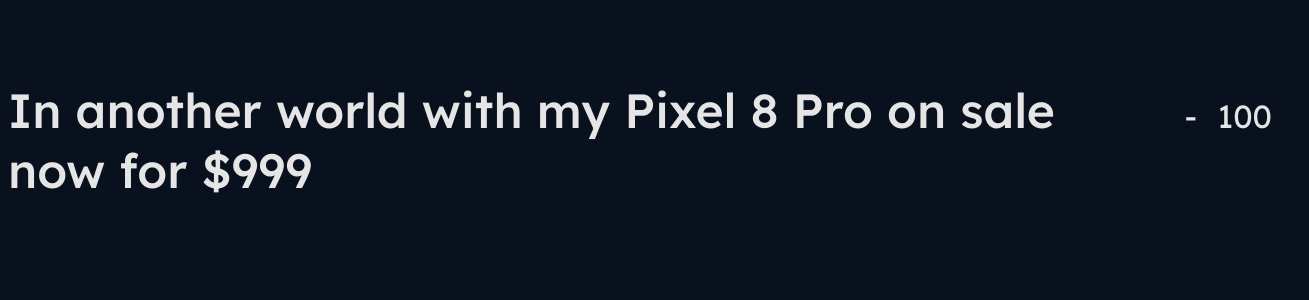
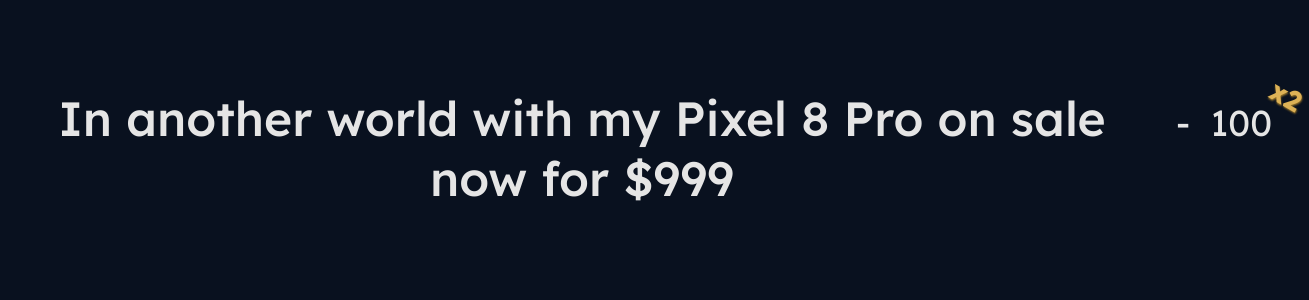
Before and after one commit to b-low/jeopardy, a SvelteKit app in the folder jeopardy/: page /0 in a window 1280 px wide. Shown: the top 300 px of the page, 1309 px wide, since content can reach past the window. Built offline with nearby package versions, Linux system fonts and the light colour scheme.

Commit message:
Finished styling video page

```diff
--- a/jeopardy/src/lib/data.ts
+++ b/jeopardy/src/lib/data.ts
@@ -35,6 +35,24 @@
     default:
       return '';
   }
+  // switch (category) {
+  //   case Category.I:
+  //     return 'Category 1';
+  //   case Category.NO:
+  //     return 'Category 2';
+  //   case Category.RI:
+  //     return 'Category 3';
+  //   case Category.MI:
+  //     return 'Category 4';
+  //   case Category.NA:
+  //     return 'Category 5';
+  //   case Category.SE:
+  //     return 'Category 6';
+  //   case 'EXAMPLE':
+  //     return 'Bingo free space';
+  //   default:
+  //     return '';
+  // }
 }
 
 interface AnswerDefinition {
@@ -106,13 +124,13 @@
       filename: 'villainess.mp4'
     },
     {
-      series: 'Is It Wrong to Try to Pick Up Girls in a Dungeon? IV Part 2',
-      filename: 'dungeon.mp4'
-    },
-    {
       series: 'My Love Story with Yamada-kun at Lv999',
       filename: 'yamada_ed.mp4',
       ed: true
+    },
+    {
+      series: 'Is It Wrong to Try to Pick Up Girls in a Dungeon? IV Part 2',
+      filename: 'dungeon.mp4'
     },
     {
       series: 'Princess Connect! Re:Dive Season 2',
@@ -126,16 +144,16 @@
       ed: true
     },
     {
-      series: 'Is the Order a Rabbit?',
-      filename: 'rabbit.mp4'
-    },
-    {
       series: "Girls' Last Tour",
       filename: 'tour_op.mp4'
     },
     {
       series: 'Aharen-san wa Hakarenai',
       filename: 'aharen.mp4'
+    },
+    {
+      series: 'Is the Order a Rabbit?',
+      filename: 'rabbit.mp4'
     },
     {
       series: 'Actually, I Am',
@@ -171,21 +189,21 @@
       filename: 'april.mp4'
     },
     {
+      series: "Masamune-kun's Revenge",
+      filename: 'masamune.mp4'
+    },
+    {
       series: 'The Case Study of Vanitas',
       filename: 'vanitas.mp4'
     },
     {
-      series: "Masamune-kun's Revenge",
-      filename: 'masamune.mp4'
+      series: 'A Place Further Than the Universe',
+      filename: 'universe.mp4'
     },
     {
       series: 'Dead Mount Death Play',
       filename: 'dead_ed.mp4',
       ed: true
-    },
-    {
-      series: 'A Place Further Than the Universe',
-      filename: 'universe.mp4'
     }
   ]
 };
--- a/jeopardy/src/routes/AnswerTile.svelte
+++ b/jeopardy/src/routes/AnswerTile.svelte
@@ -21,6 +21,10 @@
     font-size: 40px;
     font-weight: 700;
 
+    &:hover {
+      cursor: pointer;
+    }
+
     &.completed-failed,
     &.completed-guessed,
     &.completed-guessed-bonus {
--- a/jeopardy/src/routes/[index]/+page.svelte
+++ b/jeopardy/src/routes/[index]/+page.svelte
@@ -15,10 +15,15 @@
   let fullVideo: HTMLMediaElement;
   let startedPlayingFull = false;
   let revealed = false;
+  $: bonusAvailable =
+    state === AnswerState.COMPLETED_GUESSED_BONUS ||
+    (AnswerState.UNCOMPLETED && !startedPlayingFull);
 
   onMount(() => {
     shortVideo = document.getElementById('short') as HTMLMediaElement;
+    shortVideo.volume = 0.05;
     fullVideo = document.getElementById('full') as HTMLMediaElement;
+    fullVideo.volume = 0.05;
   });
 
   function playFull() {
@@ -115,6 +120,10 @@
 </script>
 
 <style lang="scss">
+  body {
+    text-align: center;
+  }
+
   .bg {
     position: absolute;
     width: 100%;
@@ -139,12 +148,17 @@
     }
   }
 
+  .title-container {
+    text-align: center;
+  }
+
   .title {
-    display: flex;
+    display: inline-flex;
     justify-content: center;
     align-items: baseline;
 
     &.category-title {
+      position: relative;
       margin-top: 80px;
 
       > * {
@@ -157,14 +171,37 @@
         font-weight: 500;
       }
 
-      span {
-        font-size: 32px;
+      .separator {
         margin: 0 20px;
+        font-size: 36px;
       }
 
       .points {
+        font-size: 36px;
         font-weight: 400;
-        font-size: 32px;
+      }
+
+      .bonus-indicator {
+        position: absolute;
+        right: -30px;
+        top: -10px;
+        font-size: 28px;
+        font-weight: 700;
+        color: rgb(221, 178, 86);
+        text-shadow: 1px 1px 2px rgb(157, 120, 40);
+        transform: rotate(30deg);
+      }
+
+      .ed-indicator {
+        position: absolute;
+        bottom: 12px;
+        left: -52px;
+        padding: 2px 8px;
+        font-size: 18px;
+        font-weight: 700;
+        font-variant: small-caps;
+        background-color: rgb(154, 67, 198);
+        border-radius: 8px;
       }
     }
 
@@ -207,14 +244,22 @@
 
 <div class="bg {state}"></div>
 
+<div class="title-container">
   <div class="category-title title">
+    {#if answer.ed}
+      <span class="ed-indicator">ED</span>
+    {/if}
     <h2 class="category">{getCategoryTitle(answer.category)}</h2>
-  <span>-</span>
+    <span class="separator">-</span>
     <h2 class="points">{answer.points}</h2>
+    {#if bonusAvailable}
+      <span class="bonus-indicator">x2</span>
+    {/if}
   </div>
 
   <div class="series-title title" class:revealed>
     <h3 class="series">{answer.series}</h3>
+  </div>
 </div>
 
 <div class="video-mask" class:revealed>
```
Lines whose indentation alone changed are shown as unchanged.
